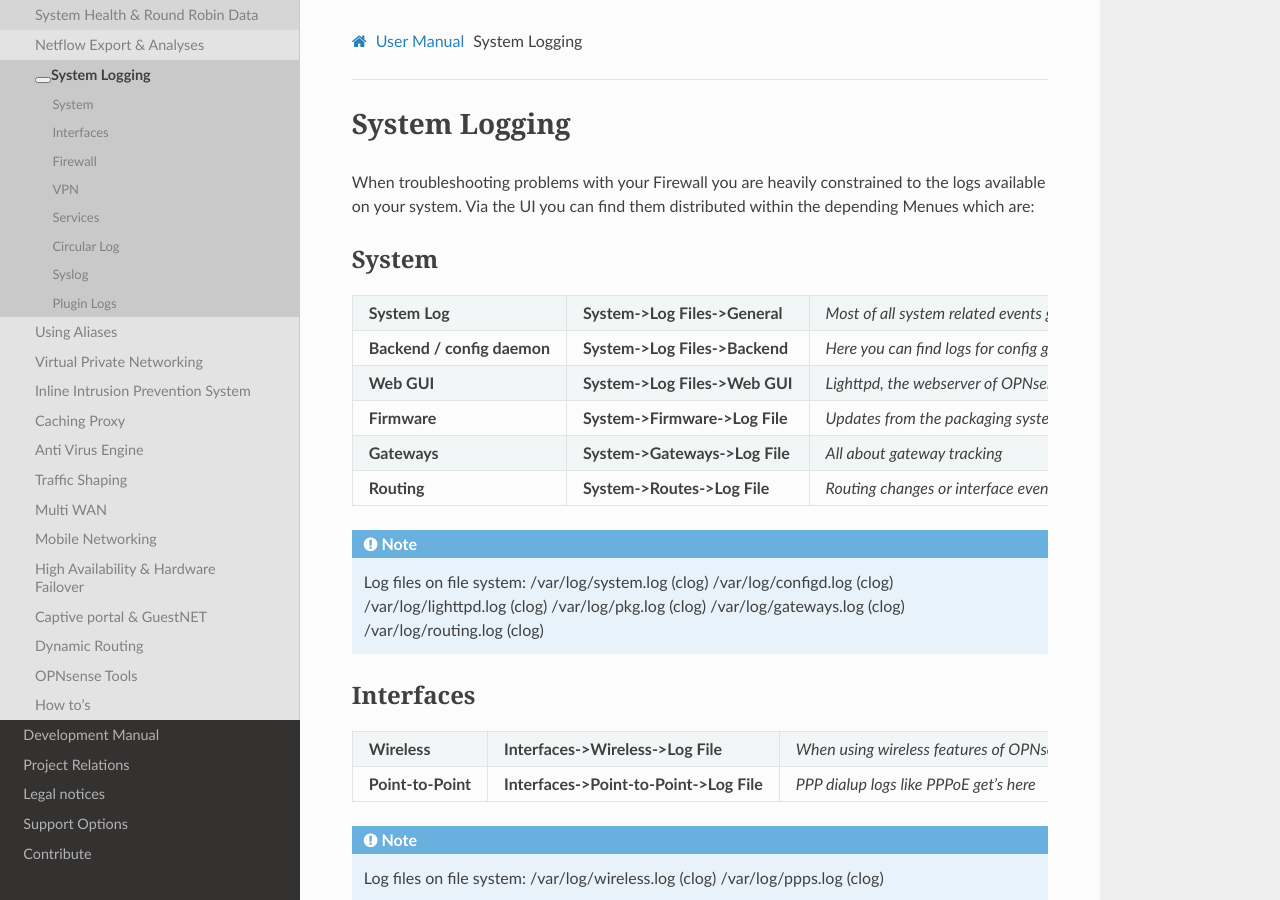
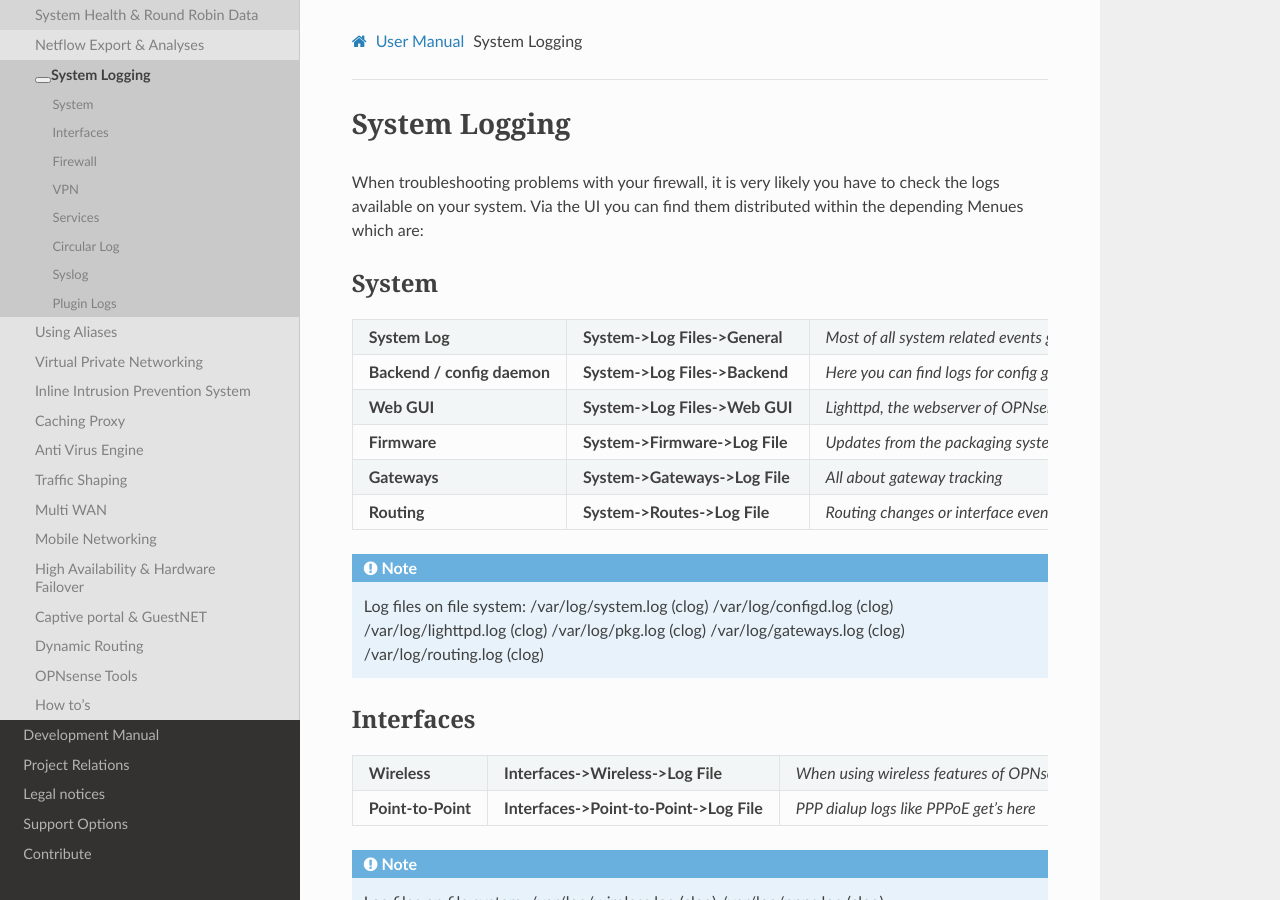
Before and after one commit to opnsense/docs, a Sphinx documentation site: the page built from source/manual/logging.rst, in a window 1280 px wide and 900 px high. Built offline with Sphinx 7.4.7 and the Read the Docs theme 2.0.0, drawn with Linux system fonts in a browser that asks for light colours; nearby versions of some CDN libraries; some web fonts are replaced; library files that are not in the unit come from our copies.

Commit message:
Update source/manual/logging.rst
Co-Authored-By: mimugmail <m.muenz@gmail.com>

```diff
--- a/source/manual/logging.rst
+++ b/source/manual/logging.rst
@@ -2,7 +2,7 @@
 System Logging
 ==============
 
-When troubleshooting problems with your Firewall you are heavily constrained to
+When troubleshooting problems with your firewall, it is very likely you have to check
 the logs available on your system. Via the UI you can find them distributed within
 the depending Menues which are:
 
```
